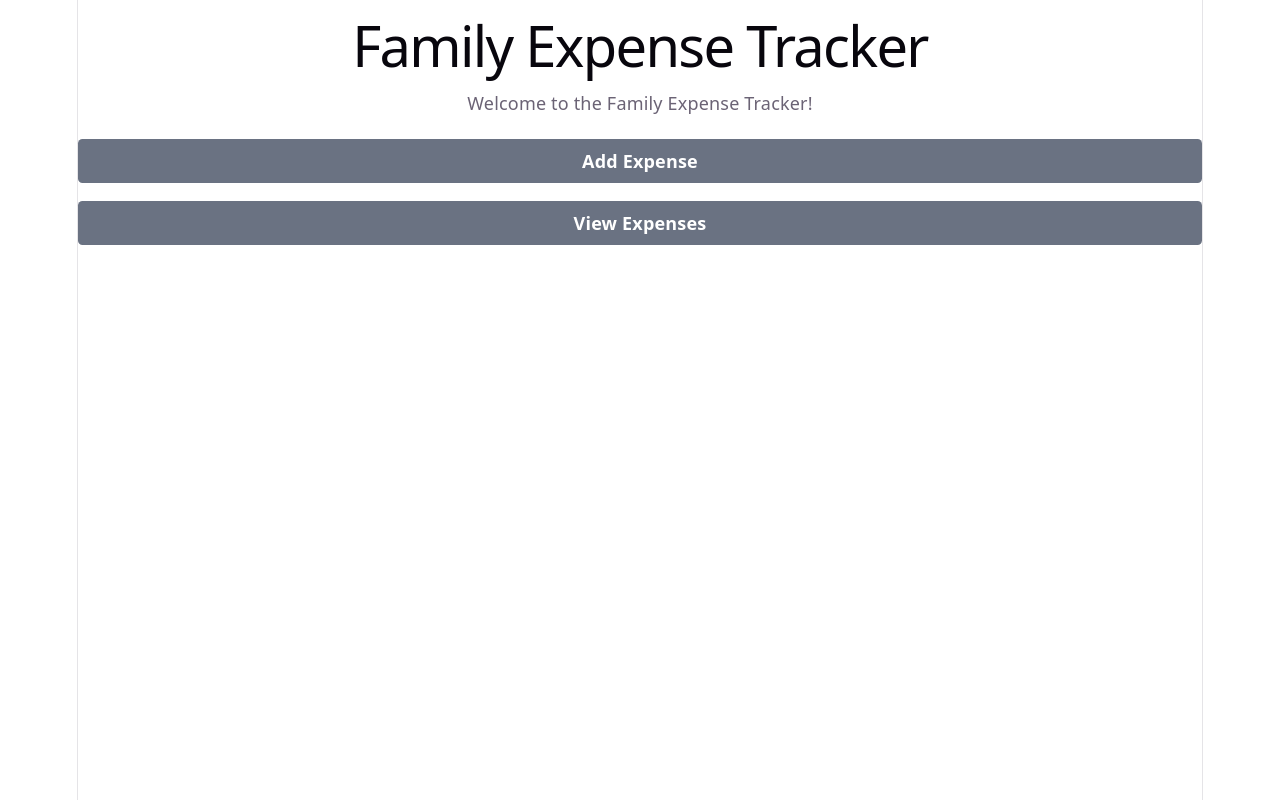
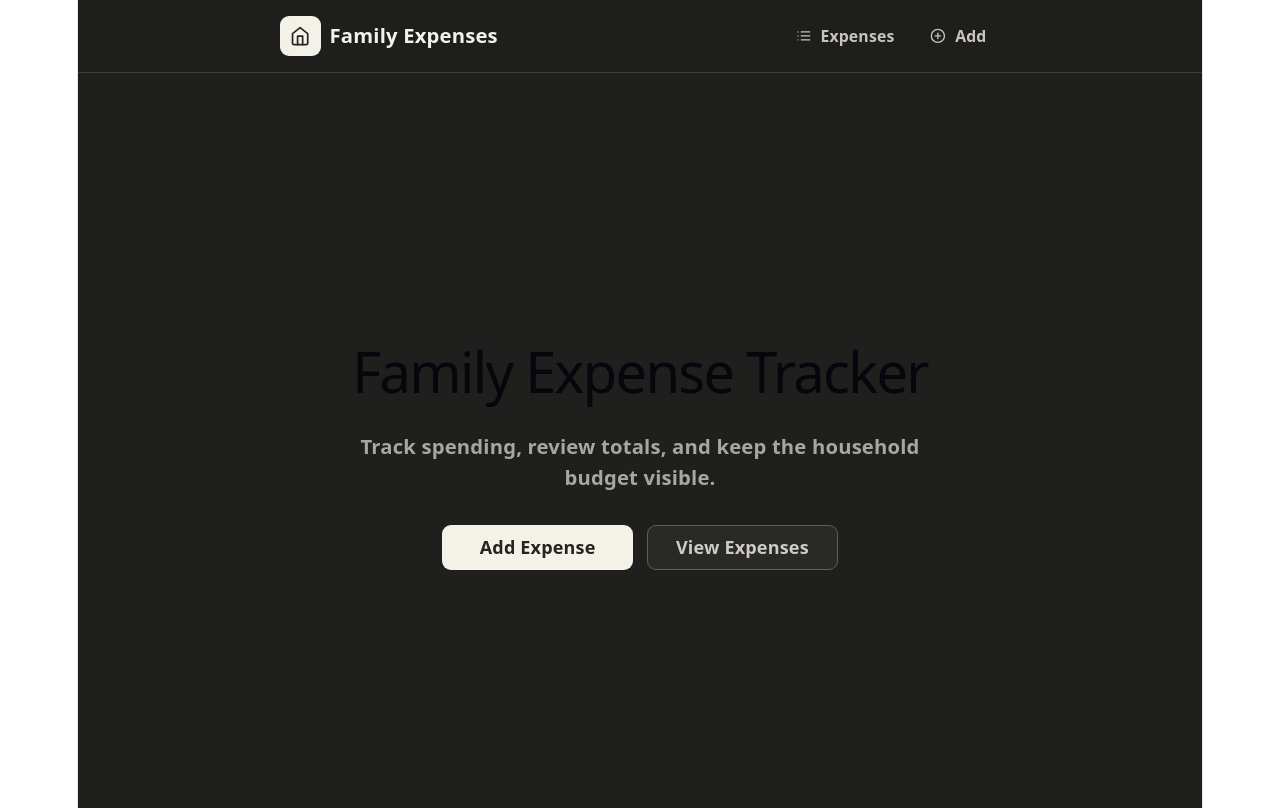
Before and after one commit to akanksha-agarwal93/FamilyExpenseTracker, a React (Vite) app: page / in a window 1280 px wide. Built offline with nearby package versions, Linux system fonts and the light colour scheme.

Commit message:
Added the navigation bar

```diff
--- a/src/App.tsx
+++ b/src/App.tsx
@@ -1,5 +1,6 @@
 import "./App.css"
 import { AddExpense } from "./components/AddExpense"
+import { AppLayout } from "./components/AppLayout"
 import Home from "./components/Home"
 import { createBrowserRouter, RouterProvider } from "react-router-dom"
 import { ExpenseProvider } from "./context/ExpenseContext"
@@ -10,20 +11,26 @@ function App() {
 	const router = createBrowserRouter([
 		{
 			path: "/",
+			element: <AppLayout />,
+			errorElement: <div>Page Not Found</div>,
+			children: [
+				{
+					index: true,
 					element: <Home />,
-			errorElement: <div>Page Not Found</div>,
 				},
 				{
-			path: "/add-expense",
+					path: "add-expense",
 					element: <AddExpense />,
 				},
 				{
-			path: "/expenses",
+					path: "expenses",
 					element: <Expenses />,
 				},
 				{
-			path: "/edit-expense/:id",
+					path: "edit-expense/:id",
 					element: <EditExpense />,
+				},
+			],
 		},
 	])
 	return (
--- /dev/null
+++ b/src/components/AppLayout.tsx
@@ -0,0 +1,45 @@
+import { NavLink, Outlet } from "react-router-dom"
+import { FiHome, FiList, FiPlusCircle } from "react-icons/fi"
+
+const navLinkClass = ({ isActive }: { isActive: boolean }) =>
+	[
+		"inline-flex h-10 items-center gap-2 rounded-lg px-3 text-sm font-bold transition",
+		isActive
+			? "bg-[#f4f1e9] text-[#242520]"
+			: "text-[#c9c5bd] hover:bg-[#333430] hover:text-[#f3f1eb]",
+	].join(" ")
+
+export function AppLayout() {
+	return (
+		<div className='min-h-svh bg-[#1f1f1d] text-[#f3f1eb]'>
+			<nav className='sticky top-0 z-20 border-b border-[#3d3e39] bg-[#1f1f1d]/95 px-5 py-3 backdrop-blur sm:px-9'>
+				<div className='mx-auto flex w-full max-w-[720px] flex-col gap-3 sm:flex-row sm:items-center sm:justify-between'>
+					<NavLink
+						to='/'
+						className='inline-flex items-center gap-2 text-lg font-bold text-[#f3f1eb]'
+					>
+						<span className='flex h-9 w-9 items-center justify-center rounded-lg bg-[#f4f1e9] text-[#242520]'>
+							<FiHome />
+						</span>
+						Family Expenses
+					</NavLink>
+
+					<div className='flex gap-2'>
+						<NavLink to='/expenses' className={navLinkClass}>
+							<FiList />
+							Expenses
+						</NavLink>
+						<NavLink to='/add-expense' className={navLinkClass}>
+							<FiPlusCircle />
+							Add
+						</NavLink>
+					</div>
+				</div>
+			</nav>
+
+			<main>
+				<Outlet />
+			</main>
+		</div>
+	)
+}
--- a/src/components/Expenses.tsx
+++ b/src/components/Expenses.tsx
@@ -92,7 +92,7 @@ export default function Expenses() {
 	)
 
 	return (
-		<div className='min-h-svh bg-[#1f1f1d] px-5 py-5 text-left text-[#f1eee7] sm:px-9'>
+		<div className='min-h-[calc(100svh-65px)] px-5 py-5 text-left text-[#f1eee7] sm:px-9'>
 			<div className='mx-auto w-full max-w-[586px]'>
 				<header className='mb-7 flex items-center justify-between gap-4'>
 					<h1 className='m-0 text-2xl font-bold tracking-normal text-[#f3f1eb]'>
--- a/src/components/Home.tsx
+++ b/src/components/Home.tsx
@@ -3,12 +3,17 @@ import { useNavigate } from "react-router-dom"
 export default function Home() {
 	const navigate = useNavigate()
 	return (
-		<div>
-			<h1>Family Expense Tracker</h1>
-			<p>Welcome to the Family Expense Tracker!</p>
-			<div className='flex flex-col gap-4 mt-5'>
+		<div className='flex min-h-[calc(100svh-65px)] items-center justify-center px-5 py-10 text-center sm:px-9'>
+			<div className='w-full max-w-[586px]'>
+				<h1 className='m-0 text-4xl font-bold tracking-normal text-[#f3f1eb] sm:text-5xl'>
+					Family Expense Tracker
+				</h1>
+				<p className='mt-3 text-lg font-semibold text-[#aaa69e]'>
+					Track spending, review totals, and keep the household budget visible.
+				</p>
+				<div className='mx-auto mt-7 grid max-w-[396px] gap-3 sm:grid-cols-2'>
 				<button
-					className='bg-gray-500 hover:bg-gray-700 text-white font-bold py-2 px-4 rounded'
+					className='h-[45px] rounded-lg bg-[#f4f1e9] px-5 text-base font-bold text-[#242520] transition hover:bg-[#dedacf] focus-visible:outline focus-visible:outline-2 focus-visible:outline-offset-2 focus-visible:outline-[#b5b0a7]'
 					onClick={() => {
 						navigate("/add-expense")
 					}}
@@ -16,13 +21,14 @@ export default function Home() {
 					Add Expense
 				</button>
 				<button
-					className='bg-gray-500 hover:bg-gray-700 text-white font-bold py-2 px-4 rounded'
+					className='h-[45px] rounded-lg border border-[#5d5d59] bg-[#292a27] px-5 text-base font-bold text-[#cfcbc3] transition hover:border-[#77746d] hover:bg-[#30312e] focus-visible:outline focus-visible:outline-2 focus-visible:outline-offset-2 focus-visible:outline-[#b5b0a7]'
 					onClick={() => {
 						navigate("/expenses")
 					}}
 				>
 					View Expenses
 				</button>
+				</div>
 			</div>
 		</div>
 	)
--- a/src/shared/ExpenseForm.tsx
+++ b/src/shared/ExpenseForm.tsx
@@ -37,7 +37,7 @@ export function ExpenseForm({
 	}
 
 	return (
-		<div className='flex min-h-svh w-full items-start justify-center bg-[#1f1f1d] px-4 py-6 text-left sm:py-10'>
+		<div className='flex min-h-[calc(100svh-65px)] w-full items-start justify-center px-4 py-6 text-left sm:py-10'>
 			<form
 				onSubmit={(event) => {
 					event.preventDefault()
```
Lines whose indentation alone changed are shown as unchanged.
